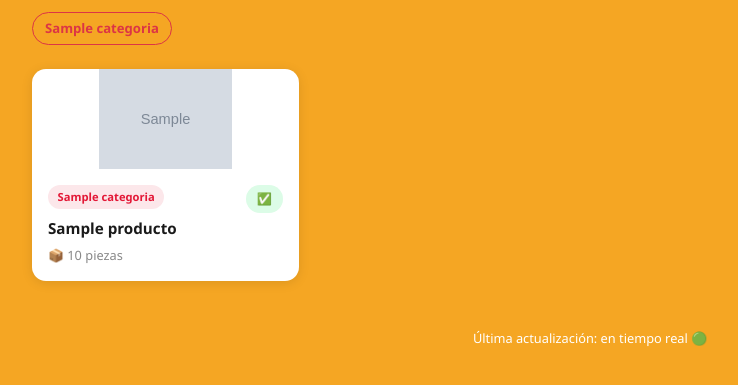
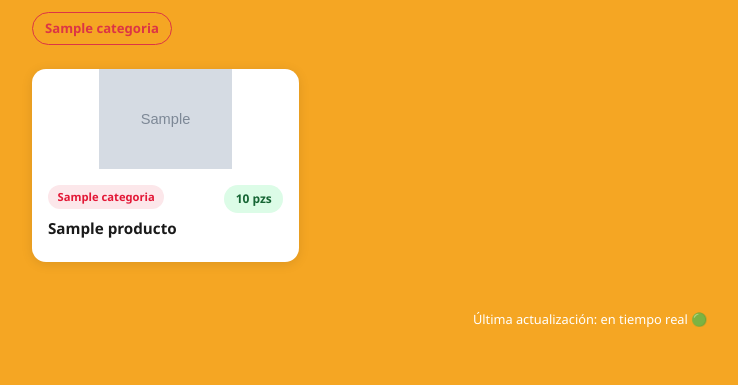
Before and after one commit to xlDeadman/tiendita, a Django app: page /catalogo/ in a window 1280 px wide. Shown: the part 158-543 px from the top of the page, without its empty margins (50-788 px from the left). Run offline with Django 5.2, Linux system fonts and the light colour scheme; tables that the repository leaves empty hold one stand-in row (values such as "Sample post"); grey boxes marked "Sample" are stand-in pictures.

Commit message:
agregar pz

```diff
--- a/inventario/templates/inventario/catalogo.html
+++ b/inventario/templates/inventario/catalogo.html
@@ -142,19 +142,12 @@
     <span class="categoria-badge">{{ p.categoria.nombre }}</span>
     {% endif %}
     {% if p.stock_actual > 0 %}
-            <span class="badge-disponible">✅</span>
+    <span class="badge-disponible">{{ p.stock_actual }} pzs</span>
     {% else %}
-            <span class="badge-agotado">❌</span>
+    <span class="badge-agotado">❌ Agotado</span>
     {% endif %}
   </div>
   <div class="producto-nombre">{{ p.nombre }}</div>
-          <div style="font-size:.8rem; color:#888; margin-top:.2rem;">
-  {% if p.stock_actual > 0 %}
-    📦 {{ p.stock_actual }} piezas
-  {% else %}
-    📦 Agotado
-  {% endif %}
-</div>
           {% if p.stock_actual <= 0 %}
           <small class="text-danger">Agotado</small>
           {% endif %}
```
Lines whose indentation alone changed are shown as unchanged.
